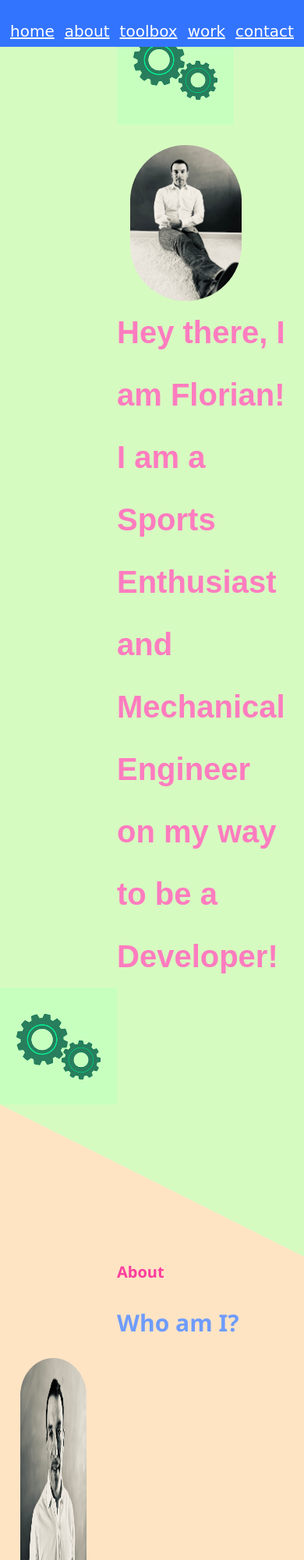
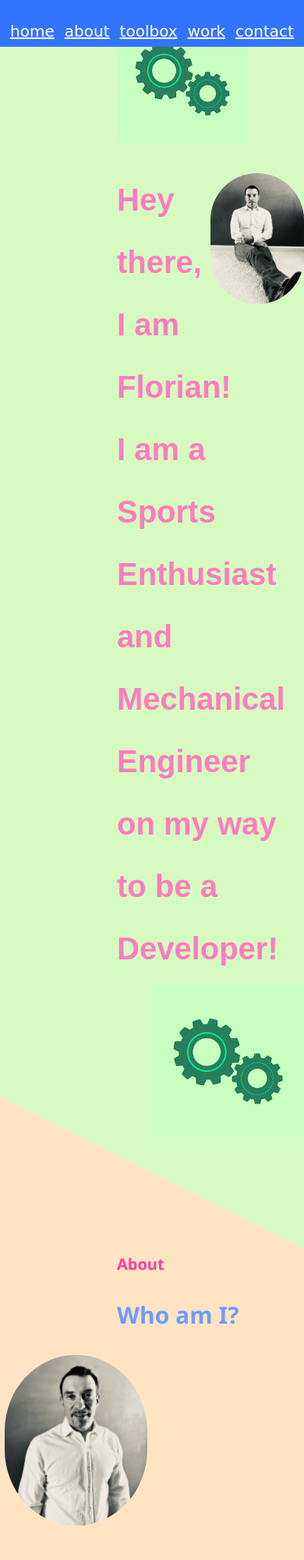
Before and after one commit to Flo2009/Flo2000PortfolioPage, a plain HTML site: page index.html in a window 390 px wide. Shown: the top 2000 px of the page at 78% size. Drawn offline with Linux system fonts and the light colour scheme.

Commit message:
Corrected other images to auto-size

```diff
--- a/assets/style.css
+++ b/assets/style.css
@@ -141,15 +141,15 @@ footer{
     color:#6f9cfb;
     font-size: 10px;
 }
-#gear::before{
+#gear img::before{
     /* content: url(/images/gear.png); */
     transform: scale(.5);
     flex: auto;
 }
-#gear2{
+#gear2 img{
     /* content: url(/images/gear.png); */
     /* transform: scale(.5); */
-    float: left;
+    float: right;
 
 
 }
@@ -224,13 +224,13 @@ main{
 .contact-links a{
     color: #fc3e9f;
     font-family: Verdana, Geneva, Tahoma, sans-serif;
-    display: flexbox;
+    display: flex;
     justify-content: space-evenly;
-    align-items: flex-end;
+    align-items: center;
     padding-top: 30px;
     padding-bottom: 10px;
     line-height: 1.5;
-    margin-left: 150px;
+    /* margin-left: 150px; */
 }
 @media only screen and (max-width: 700px) {
     #prework {
@@ -241,8 +241,26 @@ main{
         width: 49.99999%;
         margin: 6px 0;
       }
+    #gear img{
+        width: 49.99999%;
+        margin: 6px 0;
+    }
+    #gear2 img{
+        width: 49.99999%;
+        margin: 6px 0;
+    }
     .icon-container{
         width: 49.99999%;
+        margin: 6px 0;
+    }
+    .myPicture img{
+        width: 49.99999%;
+        height: auto;
+        margin: 6px 0;
+    }
+    .introImage img{
+        width: 49.99999%;
+        height: 50%;
         margin: 6px 0;
     }
   }
@@ -256,4 +274,24 @@ main{
     .icon-container{
         width: 70%;
     }
+    #gear img{
+        width: 70%;
+        height: 30%;
+
+    }
+    #gear2 img{
+        width: 50%;
+        height: 5%;
+
+    }
+    #introImage img{
+        width: 70%;
+        height: auto;
+
+    }
+    #myPicture img{
+        width: 70%;
+        height: auto;
+
+    }
   }
```
